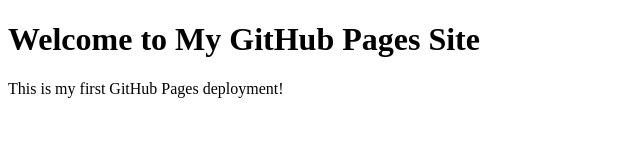
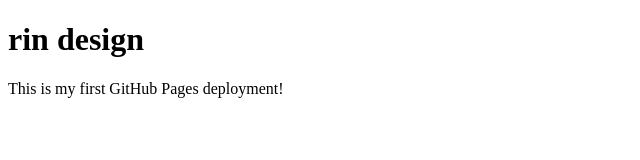
Before and after one commit to rindesign2993/my-first-web-app, a plain HTML site: page index.html in a window 1280 px wide. Shown: the whole page, without its empty margins (0-640 px from the left). Drawn offline with Linux system fonts and the light colour scheme.

Commit message:
Add files via upload

```diff
--- a/index.html
+++ b/index.html
@@ -6,7 +6,7 @@
     <title>rin design</title>
 </head>
 <body>
-    <h1>Welcome to My GitHub Pages Site</h1>
+    <h1>rin design</h1>
     <p>This is my first GitHub Pages deployment!</p>
 </body>
 </html>
```
